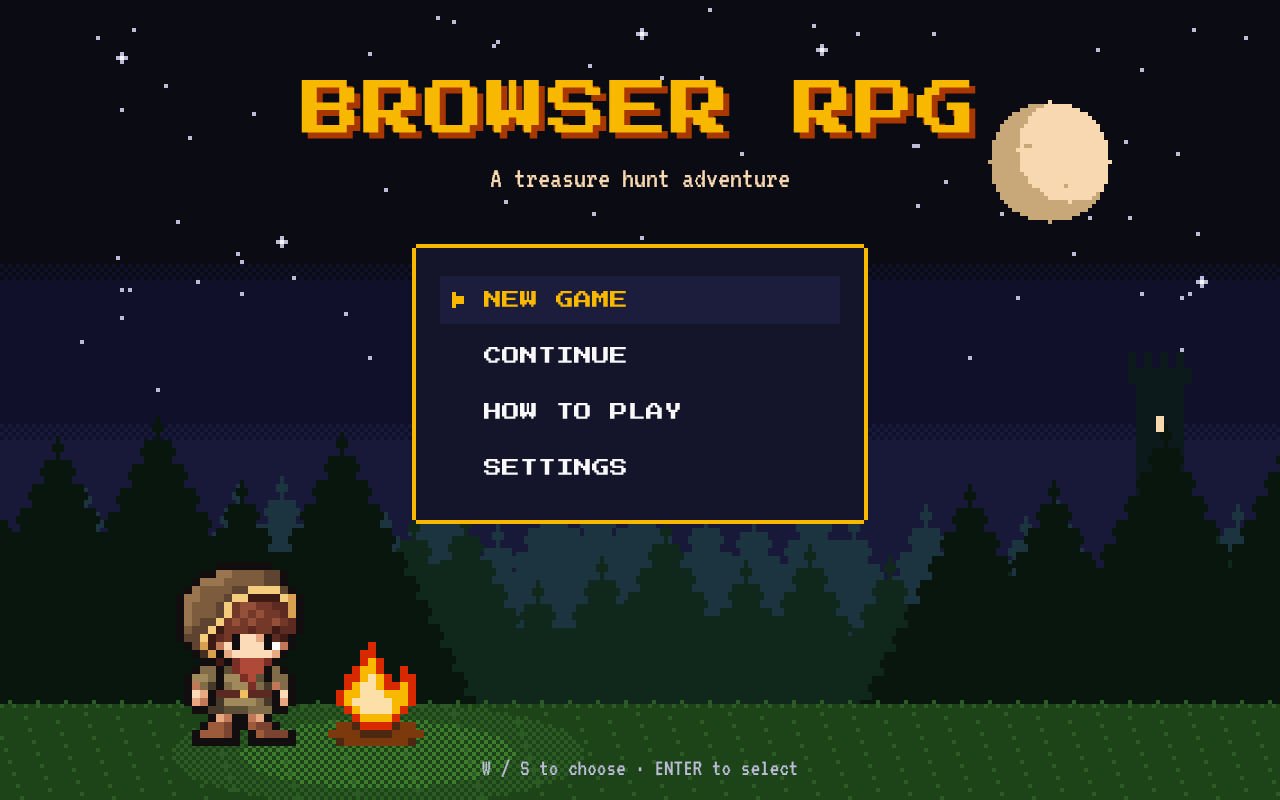
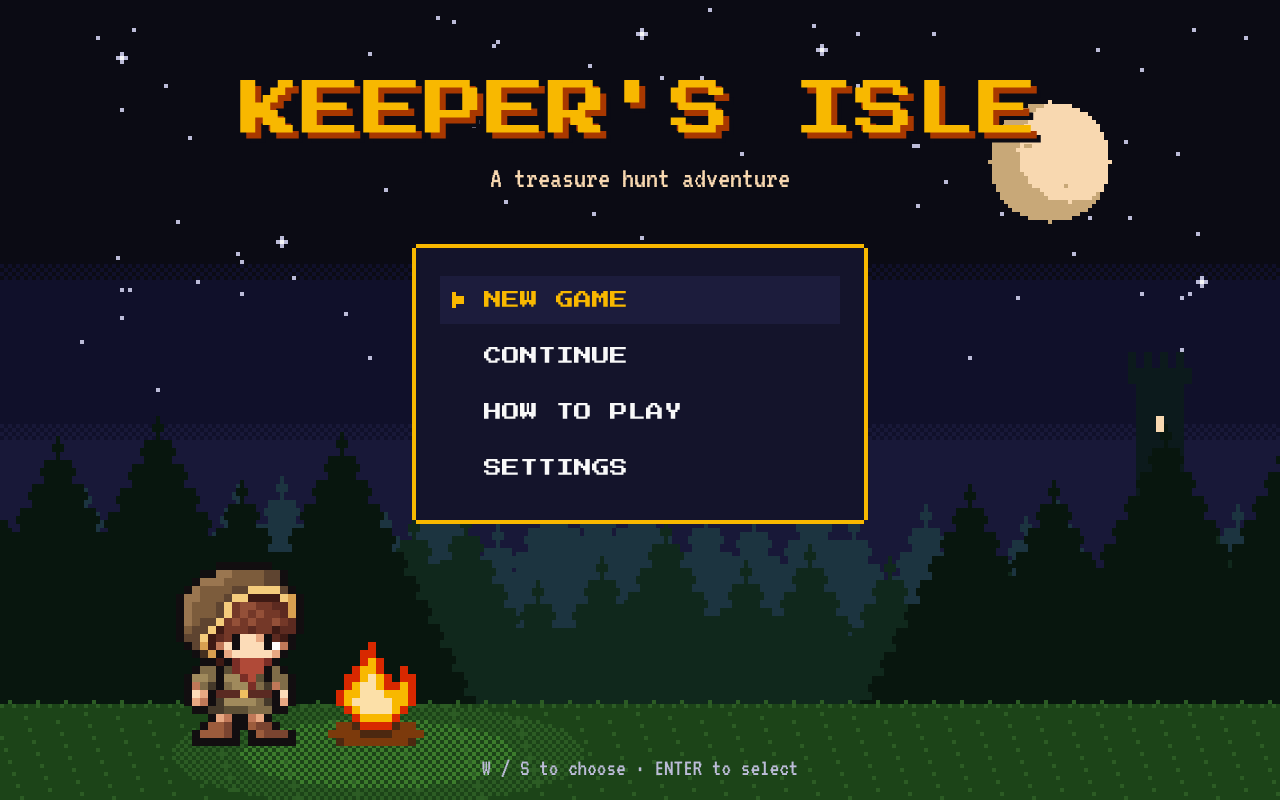
Before and after one commit to Grebbes/browser-rpg, a React (Vite) app: page / in a window 1280 px wide. Built offline with nearby package versions, Linux system fonts and the light colour scheme.

Commit message:
Rename the game to Keeper's Isle in the tab title and headings Refs #43

```diff
--- a/index.html
+++ b/index.html
@@ -3,7 +3,7 @@
   <head>
     <meta charset="UTF-8" />
     <meta name="viewport" content="width=device-width, initial-scale=1.0" />
-    <title>Browser RPG</title>
+    <title>Keeper's Isle</title>
   </head>
   <body>
     <div id="root"></div>
--- a/src/pages/GamePage.tsx
+++ b/src/pages/GamePage.tsx
@@ -41,7 +41,7 @@ export default function GamePage() {
 
   return (
     <main className="relative isolate flex min-h-screen w-full flex-col items-center justify-center gap-7 px-4 py-8">
-      <h1 className="sr-only">Browser RPG</h1>
+      <h1 className="sr-only">Keeper's Isle</h1>
       <ScreenBackground src="/ui/game-bg.png" />
 
       <div className="relative w-full max-w-3xl pixel-border">
--- a/src/pages/StartPage.tsx
+++ b/src/pages/StartPage.tsx
@@ -33,8 +33,8 @@ export default function StartPage() {
     <main className="relative isolate flex min-h-screen w-full flex-col items-center gap-12 px-4 pt-20 pb-24">
       <StartScene />
       <header className="flex flex-col items-center gap-4 text-center">
-        <h1 className="text-4xl tracking-wide text-primary [text-shadow:6px_6px_0_#a83800,10px_10px_0_#0b0b14] md:text-6xl">
-          BROWSER RPG
+        <h1 className="text-4xl tracking-wide uppercase text-primary [text-shadow:6px_6px_0_#a83800,10px_10px_0_#0b0b14] md:text-6xl">
+          Keeper's Isle
         </h1>
         <p className="bg-background px-3.5 py-1 font-body text-3xl text-[#f8d8b0]">
           A treasure hunt adventure
```
